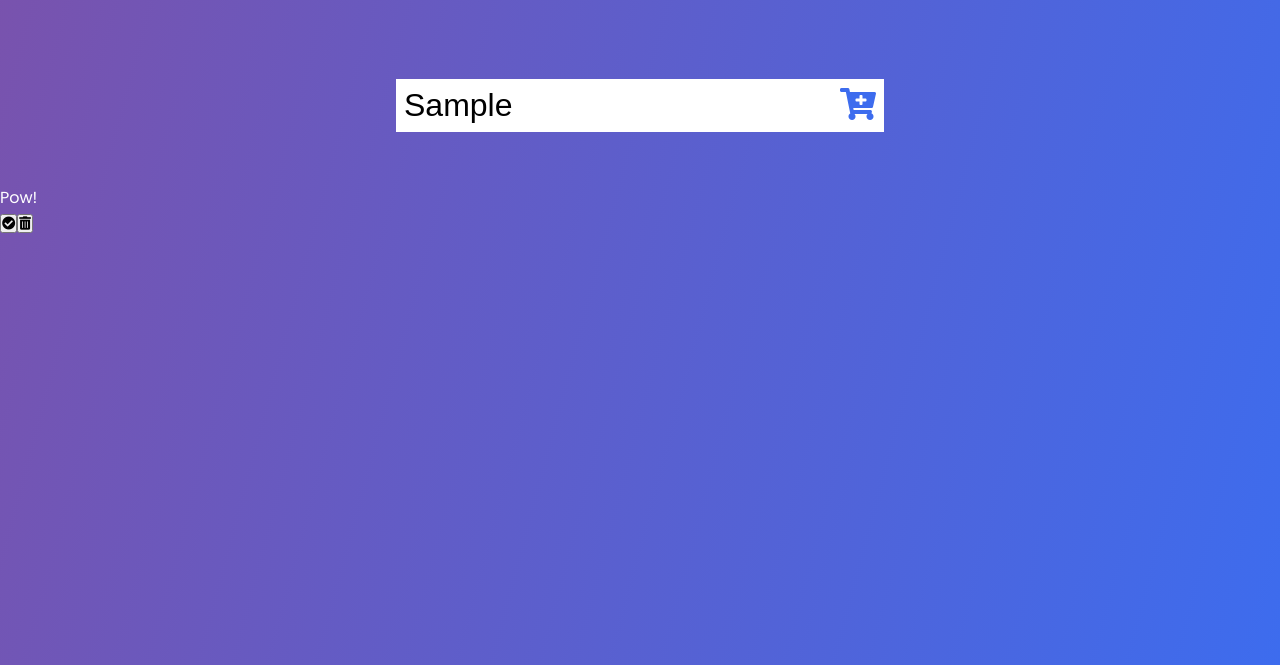
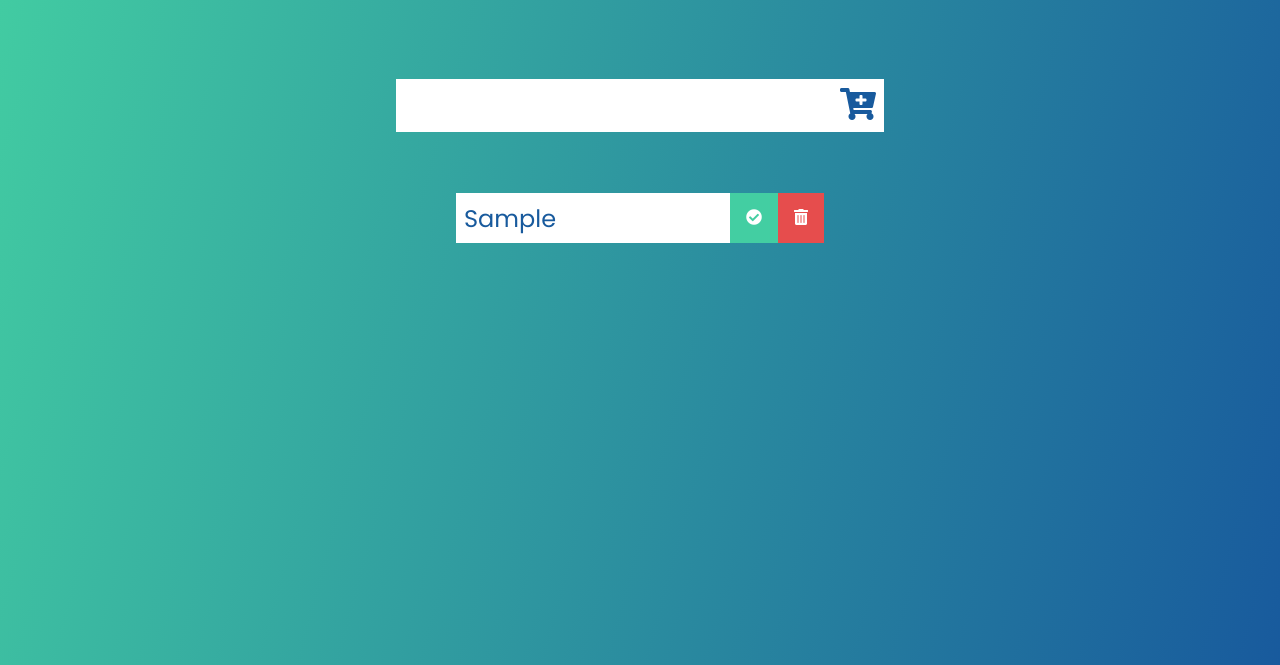
Before and after one commit to Insidium/Shopping-List-JS, a plain HTML site: page index.html in a window 1280 px wide. Both pictures are taken after typing "Sample" into the empty fields and a click on the button 858 px from the left and 240 px from the top of the page. Shown: the part 135-800 px from the top of the page. Drawn offline with Linux system fonts and the light colour scheme.

Commit message:
Cleared input value and removed placeholder innerText, changed colour scheme for better UX, styled shopping list items and buttons

```diff
--- a/app.js
+++ b/app.js
@@ -15,7 +15,7 @@ function addItem(event) {
   shopDiv.classList.add("shopping");
   //Create list item
   const newItem = document.createElement("li");
-  newItem.innerText = "Pow!";
+  newItem.innerText = shopInput.value;
   newItem.classList.add("shop-item");
   shopDiv.appendChild(newItem);
   //Check item button
@@ -30,4 +30,6 @@ function addItem(event) {
   shopDiv.appendChild(deleteButton);
   //Append to list
   shopList.appendChild(shopDiv);
+  //Clear input value
+  shopInput.value = "";
 }
--- a/style.css
+++ b/style.css
@@ -5,7 +5,7 @@
 }
 
 body {
-  background: linear-gradient(105deg, #7a52ac, #3d6cee);
+  background: linear-gradient(105deg, #43cea2, #185a9d);
   color: #fff;
   font-family: "Poppins", sans-serif;
   min-height: 100vh;
@@ -32,13 +32,56 @@ form button {
 }
 
 form button {
-  color: #3d6cee;
+  color: #185a9d;
   background: #fff;
   cursor: pointer;
   transition: all 0.3s ease;
 }
 
 form button:hover {
-  background: #7a52ac;
+  background: #43cea2;
   color: #fff;
 }
+
+.shop-container {
+  display: flex;
+  justify-content: center;
+  align-items: center;
+}
+
+.shop-list {
+  min-width: 30%;
+  list-style: none;
+}
+
+.shopping {
+  margin: 0.5rem;
+  background: #fff;
+  color: #185a9d;
+  font-size: 1.5rem;
+  display: flex;
+  justify-content: space-between;
+  align-items: center;
+}
+
+.shopping li {
+  flex: 1;
+}
+
+.delete-btn,
+.done-btn {
+  background: #43cea2;
+  color: #fff;
+  border: none;
+  padding: 1rem;
+  cursor: pointer;
+  font-size: 1rem;
+}
+
+.delete-btn {
+  background: #e64d4d;
+}
+
+.shop-item {
+  padding: 0rem 0.5rem;
+}
```
